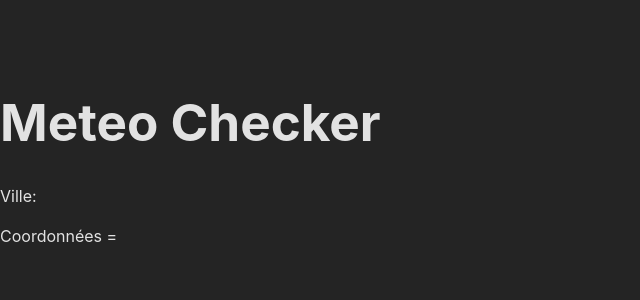
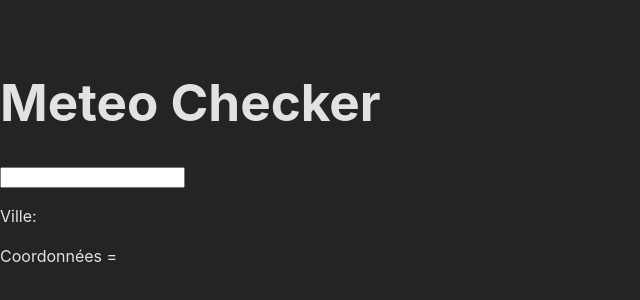
Before and after one commit to Beldaras/meteo-checker, a React (Vite) app: page / in a window 1280 px wide. Shown: the part 238-538 px from the top of the page, without its empty margins (0-640 px from the left). Built offline with nearby package versions, Linux system fonts and the light colour scheme; no server answers.

Commit message:
add input an handlechange to enter a city

```diff
--- a/src/App.jsx
+++ b/src/App.jsx
@@ -3,19 +3,26 @@ import { useState } from 'react'
 import axios from 'axios'
 
 function App() {
+  const [city, setCity] = useState('');
   const [cityCoord, setCityCoord] = useState('');
   const [cityName, setCityName] = useState('');
+
+  const handleCityChange = (event) => {
+    setCity(event.target.value);
+  }
+
   useEffect(() => {
-    axios.get(`http://api.openweathermap.org/geo/1.0/direct?q=Paris&appid=${import.meta.env.VITE_METEO_KEY}`)
+    axios.get(`http://api.openweathermap.org/geo/1.0/direct?q=${city}&appid=${import.meta.env.VITE_METEO_KEY}`)
          .then((response) => response.data)
          .then((data) =>  {
               setCityCoord("lon : " + data[0].lon.toString() + " / lat : " + data[0].lat.toString());
               setCityName(data[0].name)
             });
-  }, []);
+  }, [city]);
   return (
     <>
       <h1>Meteo Checker</h1>
+      <input type="text" value={city} onChange={handleCityChange} />
       <p>Ville: {cityName}</p>
       <p>Coordonnées = {cityCoord}</p>
     </>
```
